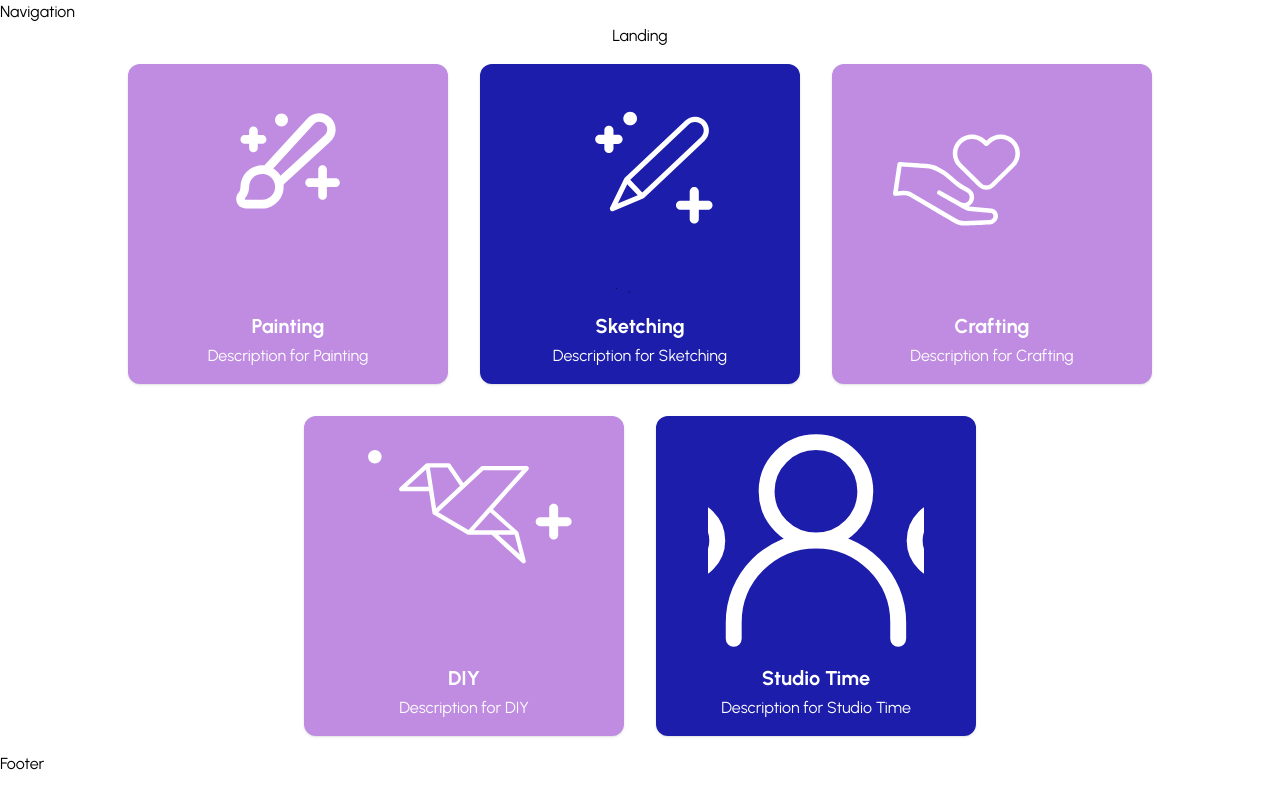
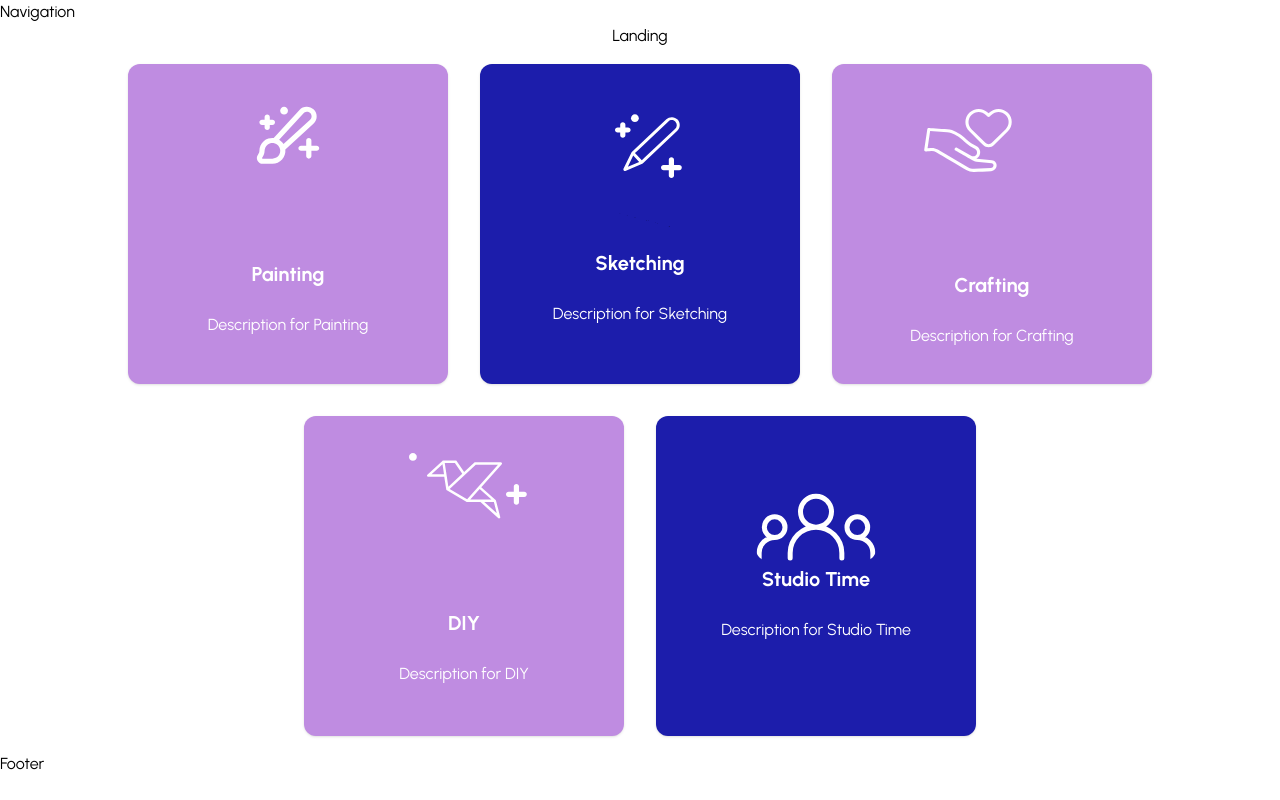
Before and after one commit to acm-ucr/art-factory-website, a Next.js app: page / in a window 1280 px wide. Built offline with nearby package versions, Linux system fonts and the light colour scheme.

Commit message:
Made the 5 different cards, but having trouble with the icons

```diff
--- a/src/components/ProjectType.jsx
+++ b/src/components/ProjectType.jsx
@@ -4,15 +4,15 @@ import Image from "next/image";
 const ProjectType = ({ icon, title, description, className = " " }) => {
   return (
     <div
-      className={`font-poppins m-4 p-4 w-80 h-80 rounded-xl shadow flex flex-col items-center justify-between ${className}`}
+      className={`m-4 p-4 w-80 h-80 rounded-xl shadow flex flex-col items-center justify-center ${className}`}
     >
       <Image
         src={icon}
         alt="Icon"
-        className="w-3/4 h-3/4 rounded-xl object-cover"
+        className="w-1/8 h-1/8 rounded-xl object-cover -translate-y-1/4"
       />
       <div className="text-center">
-        <div className="mt-2 font-bold text-xl text-white bg-clip-text bg-gradient-to-r from-hiss-blue to-hiss-purple">
+        <div className="mt-2 font-bold text-xl -translate-y-3/4 text-white bg-clip-text">
           {title}
         </div>
         <div className="text-base mt-1 text-white">{description}</div>
```
